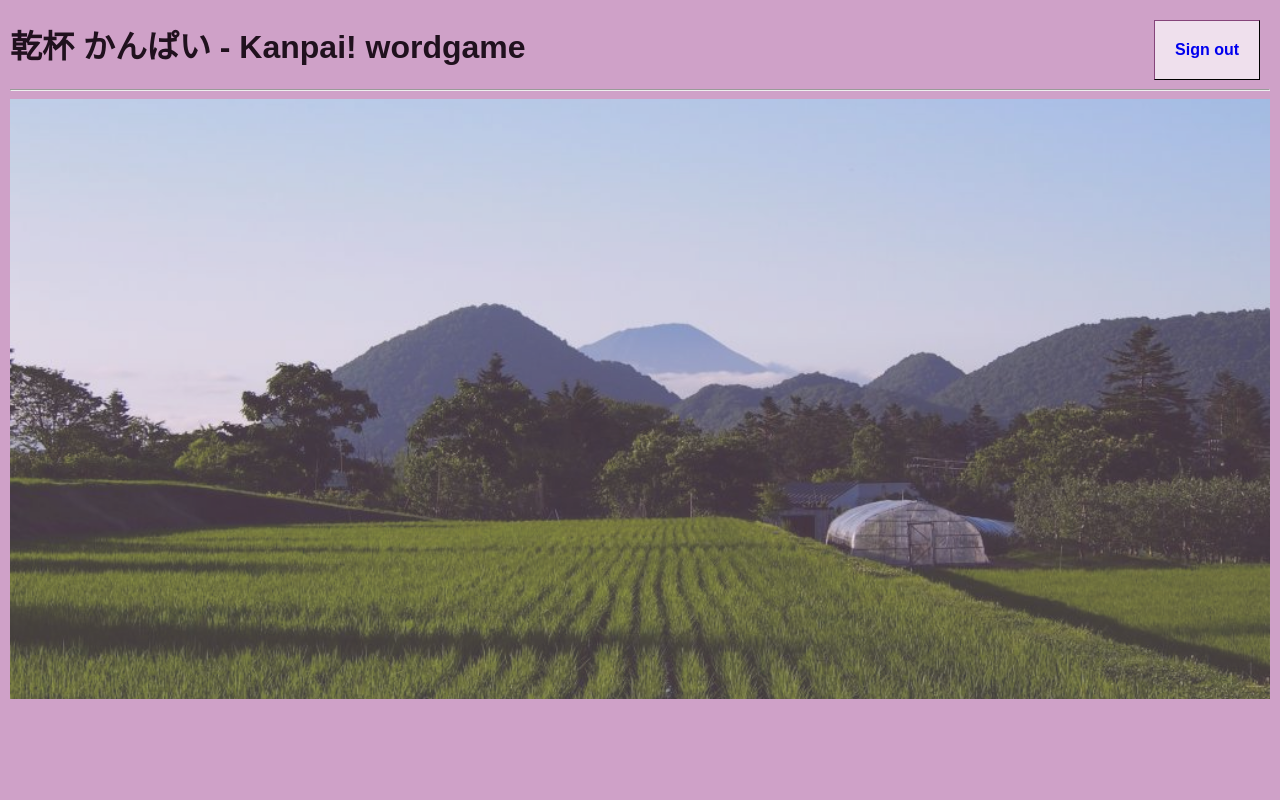
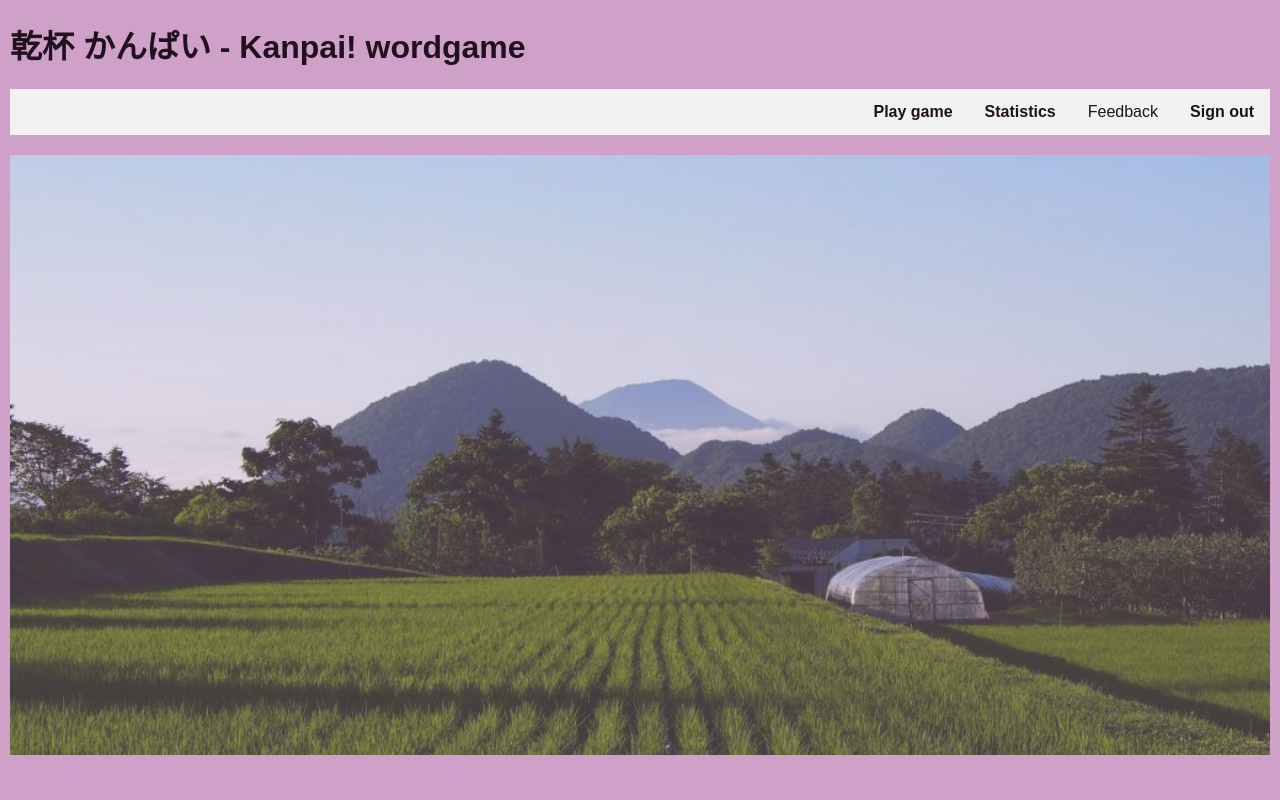
Before and after one commit to katriryt/kanpaiwordgame, a Flask app: page / in a window 1280 px wide. Run offline with Flask 2, Linux system fonts and the light colour scheme; the visitor is signed in with stand-in values (Sample User, id 1).

Commit message:
Navigation bar added to polish interface

```diff
--- a/static/main.css
+++ b/static/main.css
@@ -122,6 +122,7 @@ table {
     position:relative;
     margin-left: auto;
     margin-right: auto;
+    margin-top: 20px;
     }
 
 #animated-bg:before {
@@ -151,3 +152,63 @@ table {
     width:500px;
     height:275px;
 }
+
+.navbar {
+  overflow: hidden;
+  background-color: #f2f2f2;
+}
+
+.navbar a {
+  float: right;
+  font-size: 16px;
+  color: rgb(32, 17, 30);
+  text-align: center;
+  padding: 14px 16px;
+  text-decoration: none;
+}
+
+.dropdown {
+  float: right;
+  overflow: hidden;
+}
+
+.dropdown .dropbtn {
+  font-size: 16px;
+  border: none;
+  outline: none;
+  color: rgb(32, 17, 30);
+  padding: 14px 16px;
+  background-color: inherit;
+  font-family: inherit;
+  margin: 0;
+}
+
+.navbar a:hover, .dropdown:hover .dropbtn {
+  background-color: #af4c6d;
+}
+
+.dropdown-content {
+  display: none;
+  position: absolute;
+  background-color: #f9f9f9;
+  min-width: 160px;
+  box-shadow: 0px 8px 16px 0px rgba(0,0,0,0.2);
+  z-index: 1;
+}
+
+.dropdown-content a {
+  float: none;
+  color: black;
+  padding: 12px 16px;
+  text-decoration: none;
+  display: block;
+  text-align: left;
+}
+
+.dropdown-content a:hover {
+  background-color: rgb(207, 161, 200);
+}
+
+.dropdown:hover .dropdown-content {
+  display: block;
+}
--- a/templates/intro.html
+++ b/templates/intro.html
@@ -27,11 +27,4 @@
     <div id="animated-bg">
     </div>
 
-    {% if session['user_id'] %}
-    {% else %}
-        <div class="signout">
-            <a href="/signin">Sign in</a>
-        </div>
-    {% endif %}
-
 {% endblock %}
--- a/templates/layout.html
+++ b/templates/layout.html
@@ -13,15 +13,34 @@
 <body>
     <h1> 乾杯 かんぱい - Kanpai! wordgame </h1>
 
-    {% if session['user_id'] %}
+    <div class="navbar">
 
-        <div class="signout">
+        {% if session['user_id'] %}
             <a href="/signout">Sign out</a>
-        </div>
-
+        {% else %}
+            <a href="/signin">Sign in</a>
         {% endif %}
 
-    <hr>
+        {% if session['user_id'] %}
+            <div class="dropdown">
+                <button class="dropbtn">Feedback
+                    <i class="fa fa-caret-down"></i>
+                </button>
+                <div class="dropdown-content">
+                    <a href="/feedback">Give feedback</a>
+                    <a href="/see_feedback">See feedback</a>
+                    {% if session['user_role'] == 2 %}
+                        <a href="/admin_feedback">Manage feedback</a>
+                    {% endif %}
+                </div>
+            </div>
+
+            <a href="/statistics">Statistics</a>
+
+            <a href="/play_game">Play game</a>
+        {% endif %}
+
+      </div>
 
 {% block content %}{% endblock %}
 
--- a/templates/play_game.html
+++ b/templates/play_game.html
@@ -127,8 +127,4 @@ $(function(){
 
 </div>
 
-<hr>
-    <p>Want to see your statistics? <a href="/statistics">Statistics</a></p>
-    <p>Want to give feedback? <a href="/feedback">Feedback</a></p>
-
 {% endblock %}
--- a/templates/see_feedback.html
+++ b/templates/see_feedback.html
@@ -23,9 +23,5 @@
 
 </table>
 <br />
-<hr>
-
-<p>Want to return to the game? <a href="/play_game">Play game</a></p>
-<p>Want to give feedback? <a href="/feedback">Feedback</a></p>
 
 {% endblock %}
--- a/templates/statistics.html
+++ b/templates/statistics.html
@@ -161,9 +161,4 @@
         </script>
 </div>
 
-<hr>
-
-<p>Want to return to the game? <a href="/play_game">Play game</a></p>
-<p>Want to give feedback? <a href="/feedback">Feedback</a></p>
-
 {% endblock %}
```
Also changed, not shown: templates/admin_feedback.html (+0 -7 lines), templates/feedback.html (+0 -10 lines).
